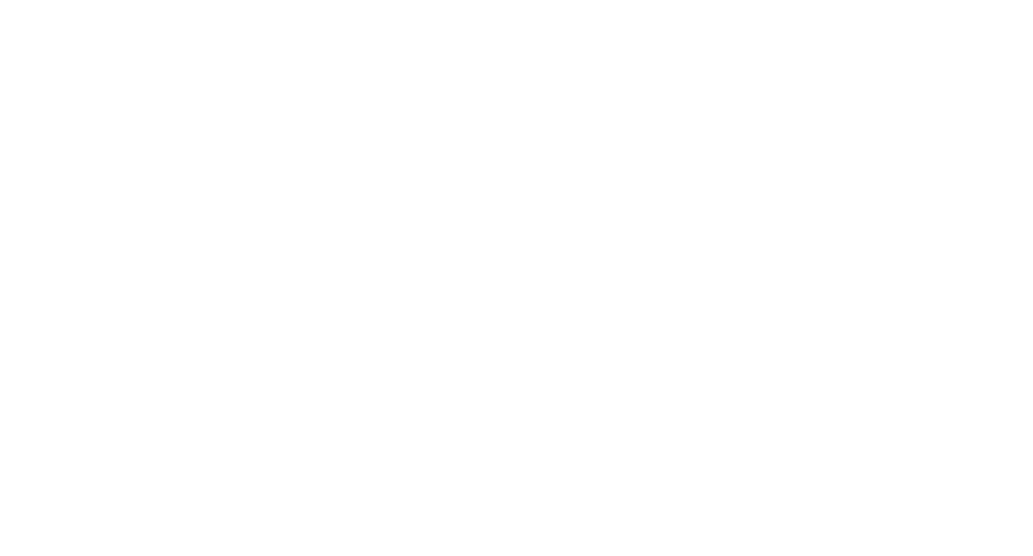
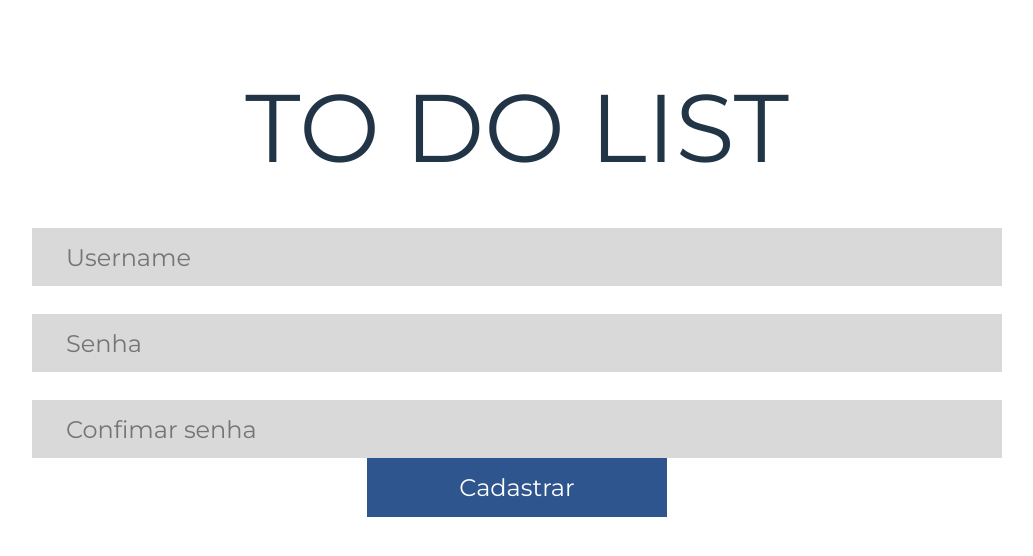
Before and after one commit to Senak9/TODOLIST, a React (Vite) app: page /register in a window 1280 px wide. Before the commit this address had no page. Shown: the top 556 px of the page, without its empty margins (123-1156 px from the left). Built offline with nearby package versions, Linux system fonts and the light colour scheme.

Commit message:
feat: criando pagina register

```diff
--- a/src/index.css
+++ b/src/index.css
@@ -91,6 +91,7 @@
   padding: 1.5rem 3.4rem;
 }
 
-input[type="text"] {
+input[type="text"],
+.inputSenha {
   margin-bottom: 2.8rem;
 }
--- /dev/null
+++ b/src/pages/register/index.jsx
@@ -0,0 +1,37 @@
+import React from "react";
+import Header from "../../component/header";
+import "./style.css";
+
+export default function Register() {
+  return (
+    <div className="containerRegister">
+      <Header />
+      <input
+        name="Username"
+        placeholder="Username"
+        type="text"
+        // value={}
+        // onChange={(e) => setUsername(e.target.value)}
+        // required
+      />
+      <input
+        name="Senha"
+        placeholder="Senha"
+        type="password"
+        className="inputSenha"
+        // value={password}
+        // onChange={(e) => setPassword(e.target.value)}
+        // required
+      />
+      <input
+        name="Senha"
+        placeholder="Confimar senha"
+        type="password"
+        // value={password}
+        // onChange={(e) => setPassword(e.target.value)}
+        // required
+      />
+      <button className="btn-register">Cadastrar</button>
+    </div>
+  );
+}
--- /dev/null
+++ b/src/pages/register/style.css
@@ -0,0 +1,11 @@
+.containerRegister {
+  display: flex;
+  flex-direction: column;
+  /* justify-items: center;
+  justify-content: center; */
+  align-items: center;
+}
+
+.btn-login {
+  margin-top: 4.2rem;
+}
--- a/src/routes/index.jsx
+++ b/src/routes/index.jsx
@@ -4,13 +4,15 @@
 
 import React from "react";
 import Login from "../pages/login";
+import Register from "../pages/register";
 
 export default function MainRoutes() {
   return (
     <Routes>
-      <Route path="/" element={<Login />} />
+      <Route path="/" element={<Register />} />
       <Route path="/login" element={<Login />} />
       <Route path="/home" element={<Home />} />
+      <Route path="/register" element={<Register />} />
     </Routes>
   );
 }
```
